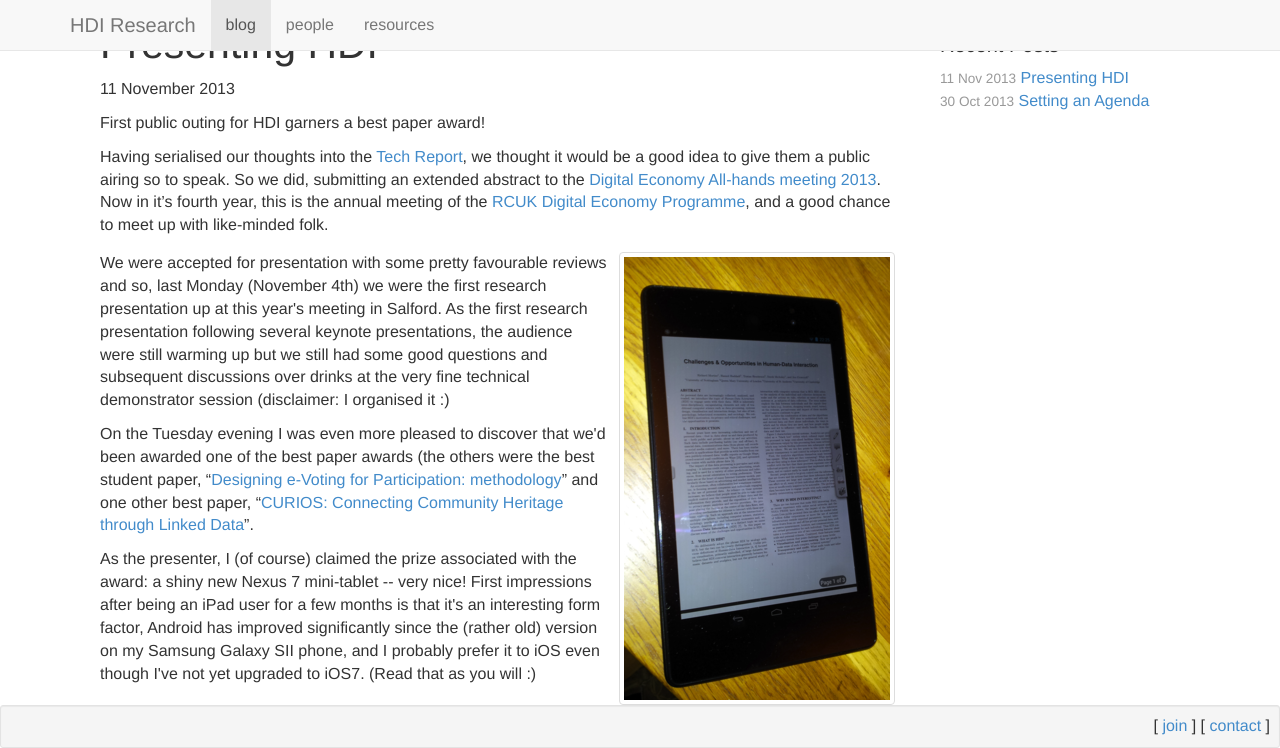
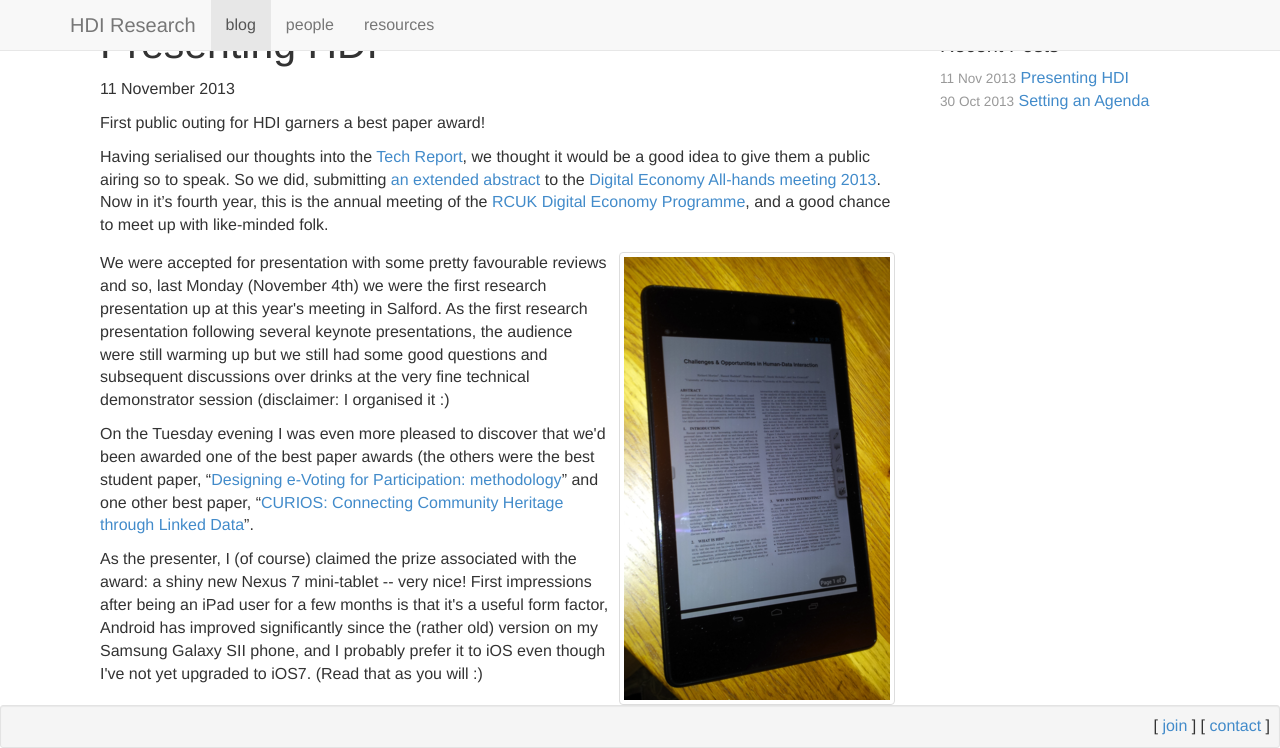
Before and after one commit to hdiresearch/hdiresearch.github.io, a Jekyll site: the page built from blog/_posts/2013-11-11-Presenting-HDI.md, in a window 1280 px wide and 1068 px high, cut to the strip 0-748 px from the top of the window. Built offline with Jekyll 4.4.1, drawn with Linux system fonts in a browser that asks for light colours; nearby versions of some CDN libraries; some web fonts are replaced.

Commit message:
[blog] add link to paper (doh)

```diff
--- a/blog/_posts/2013-11-11-Presenting-HDI.md
+++ b/blog/_posts/2013-11-11-Presenting-HDI.md
@@ -7,7 +7,13 @@ author: Richard Mortier <mort@cantab.net>
 
 First public outing for HDI garners a best paper award!
 
-Having serialised our thoughts into the [Tech Report][hdi-tr], we thought it would be a good idea to give them a public airing so to speak. So we did, submitting an extended abstract to the [Digital Economy All-hands meeting 2013][de2013]. Now in it's fourth year, this is the annual meeting of the [RCUK Digital Economy Programme](http://www.rcuk.ac.uk/research/xrcprogrammes/Digital/Pages/home.aspx), and a good chance to meet up with like-minded folk.
+Having serialised our thoughts into the [Tech Report][hdi-tr], we thought it
+would be a good idea to give them a public airing so to speak. So we did,
+submitting [an extended abstract][hdi-paper] to the [Digital Economy All-hands
+meeting 2013][de2013]. Now in it's fourth year, this is the annual meeting of
+the [RCUK Digital Economy
+Programme](http://www.rcuk.ac.uk/research/xrcprogrammes/Digital/Pages/home.aspx),
+and a good chance to meet up with like-minded folk.
 
 <div class="media">
   <div class="pull-right">
@@ -17,17 +23,31 @@ Having serialised our thoughts into the [Tech Report][hdi-tr], we thought it wou
   </div>
   <div class="media-body">
     <p>
-      We were accepted for presentation with some pretty favourable reviews and so, last Monday (November 4th) we were the first research presentation up at this year's meeting in Salford. As the first research presentation following several keynote presentations, the audience were still warming up but we still had some good questions and subsequent  discussions over drinks at the very fine technical demonstrator session (disclaimer: I organised it :)
+      We were accepted for presentation with some pretty favourable reviews and
+      so, last Monday (November 4th) we were the first research presentation up
+      at this year's meeting in Salford. As the first research presentation
+      following several keynote presentations, the audience were still warming
+      up but we still had some good questions and subsequent discussions over
+      drinks at the very fine technical demonstrator session (disclaimer: I
+      organised it :)
     </p>
     <p>
       On the Tuesday evening I was even more pleased to discover that we'd been
       awarded one of the best paper awards (the others were the best student
       paper, &ldquo;<a
       href="http://de2013.org/wp-content/uploads/2013/09/de2013_submission_51.pdf">Designing
-      e-Voting for Participation: methodology</a>&rdquo; and one other best paper, &ldquo;<a href="http://de2013.org/wp-content/uploads/2013/09/de2013_submission_28.pdf">CURIOS: Connecting Community Heritage through Linked Data</a>&rdquo;.
+      e-Voting for Participation: methodology</a>&rdquo; and one other best
+      paper, &ldquo;<a
+      href="http://de2013.org/wp-content/uploads/2013/09/de2013_submission_28.pdf">CURIOS:
+      Connecting Community Heritage through Linked Data</a>&rdquo;.
     </p>
     <p>
-      As the presenter, I (of course) claimed the prize associated with the award: a shiny new Nexus 7 mini-tablet -- very nice! First impressions after being an iPad user for a few months is that it's an interesting form factor, Android has improved significantly since the (rather old) version on my Samsung Galaxy SII phone, and I probably prefer it to iOS even though I've not yet upgraded to iOS7. (Read that as you will :)
+      As the presenter, I (of course) claimed the prize associated with the
+      award: a shiny new Nexus 7 mini-tablet -- very nice! First impressions
+      after being an iPad user for a few months is that it's a useful form
+      factor, Android has improved significantly since the (rather old) version
+      on my Samsung Galaxy SII phone, and I probably prefer it to iOS even
+      though I've not yet upgraded to iOS7. (Read that as you will :)
     </p>
   </div>
 </div>
```
